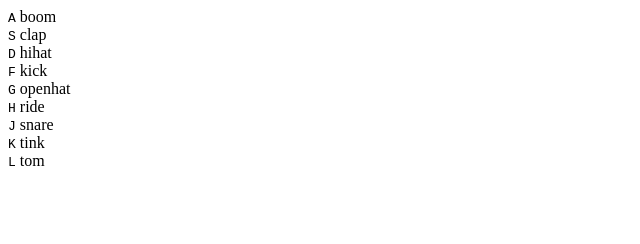
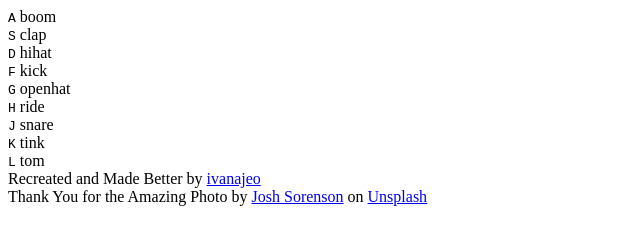
Before and after one commit to ivanajeo/better-javascript30, a plain HTML site: page 01_JavaScriptDrumKit/index.html in a window 1280 px wide. Shown: the whole page, without its empty margins (0-640 px from the left). Drawn offline with Linux system fonts and the light colour scheme.

Commit message:
Add attribution

```diff
--- a/01_JavaScriptDrumKit/index.html
+++ b/01_JavaScriptDrumKit/index.html
@@ -4,9 +4,9 @@
     <meta charset="UTF-8">
     <meta name="viewport" content="width=device-width, initial-scale=1.0">
     <link rel="stylesheet" href="style.css">
-    <link rel="icon" href="./drum-solid.png">
     <script src="script.js" defer></script>
-    <title>JS Drum Kit | Better JavaScript30</title>
+    <link rel="icon" href="./drum-solid.ico" />
+        <title>JS Drum Kit | Better JavaScript30</title>
 </head>
 <body>
     <main>
@@ -60,7 +60,10 @@
             <audio data-key="76" src="sounds/tom.wav"></audio>
         </div>
     </main>
-    <footer>
+    <footer class="footer">
+        Recreated and Made Better by <a href="https://github.com/ivanajeo/better-javascript30/tree/main/01_JavaScriptDrumKit" class="githubLink" target="_blank" rel="noopener noreferrer">ivanajeo</a> <br />
+
+        Thank You for the Amazing Photo by <a href="https://unsplash.com/@joshsorenson?utm_content=creditCopyText&utm_medium=referral&utm_source=unsplash">Josh Sorenson</a> on <a href="https://unsplash.com/photos/person-playing-drums-MjIMc6uhwrE?utm_content=creditCopyText&utm_medium=referral&utm_source=unsplash">Unsplash</a>
 
     </footer>
 </body>
```
